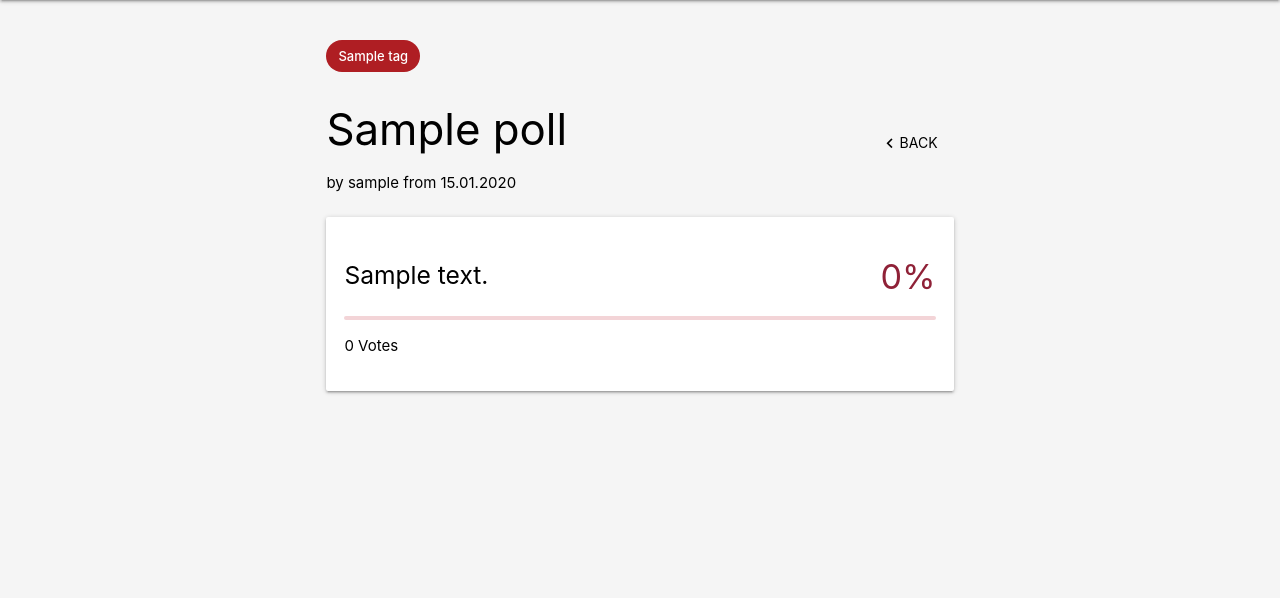
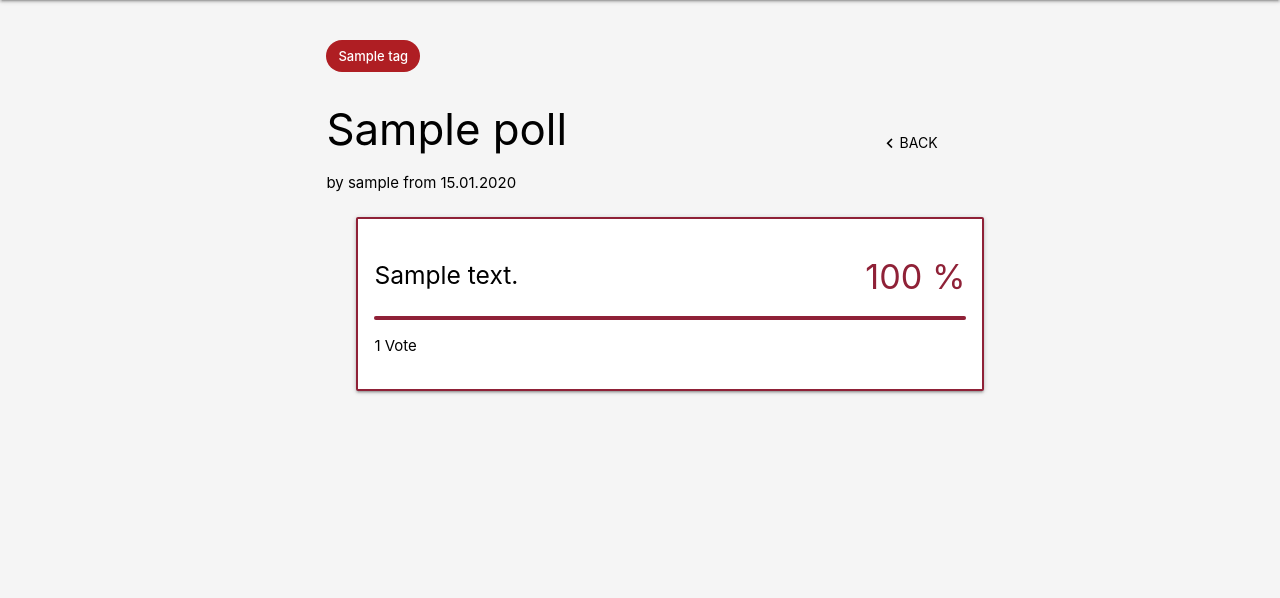
Before and after one commit to gutentag2012/Bosch_Internship_Django_Polls, a Django app: page /polls/1/ in a window 1280 px wide. Shown: the part 64-662 px from the top of the page. Run offline with Django 3.2, Linux system fonts and the light colour scheme; a user stored in the database is signed in; tables that the repository leaves empty hold one stand-in row (values such as "Sample post"); some libraries are stand-ins or nearby versions.

Commit message:
Saving vote to the system

```diff
--- a/polls/views.py
+++ b/polls/views.py
@@ -59,8 +59,9 @@
     # Retrieves a possible vote from the request
     vote = request.POST.get("vote")
 
-    # Get the poll for this request
+    # Get the poll for this request and the answer of the user (if there is one in the database)
     poll = get_object_or_404(Poll, pk=poll_id)
+    user_answer = poll.pollanswer_set.filter(users__id=request.user.id).first()
 
     # Creates the inital context
     context = {
@@ -69,7 +70,6 @@
             "username": poll.user.username,
             "tags": poll.get_tags(),
             "start_date": poll.start_date.strftime('%d.%m.%Y'),
-            "votes": poll.count_votes() if vote else 0,
             "answers": []
         },
         "is_error": False,
@@ -83,8 +83,16 @@
         # If the user made a vote it is voided here
         vote = None
 
-    # If there is a vote a boolean is entered into the context
-    context["voted"]: True if vote else False
+    if user_answer is not None:
+        # If there was a vote in the database add it to the view context
+        vote = user_answer.id
+    elif vote is not None:
+        # Add the vote to the database
+        poll.pollanswer_set.get(pk=vote).users.add(request.user)
+
+    # If there is a vote a boolean is entered into the context and the number of votes
+    context["voted"] = True if vote else False
+    context["poll"]["votes"] = poll.count_votes() if vote else 0
 
     # Fills the answers inside of the context with the important information
     i = 0
--- a/templates/single_poll.html
+++ b/templates/single_poll.html
@@ -27,12 +27,12 @@
                  style="width: 100%">
                 <div class="card-header">
                     <h5>{{answer.content}}</h5>
-                    <h4 class="c{{answer.color_index}}-text">{{answer.votes_percent|floatformat:-2}}%</h4>
+                    <h4 class="c{{answer.color_index}}-text">{% if not voted %}???{% else %}{{answer.votes_percent|floatformat:-2}}{% endif %} %</h4>
                 </div>
                 <div class="progress c{{answer.color_index}}-lighter">
                     <div class="determinate c{{answer.color_index}}" style="width: {{answer.votes_percent}}%"></div>
                 </div>
-                <p>{{answer.votes}} Vote{% if answer.votes != 1 %}s{% endif %}</p>
+                <p>{% if not voted %}???{% else %}{{answer.votes}}{% endif %} Vote{% if answer.votes != 1 %}s{% endif %}</p>
             </div>
             {% endfor %}
         </form>
```
